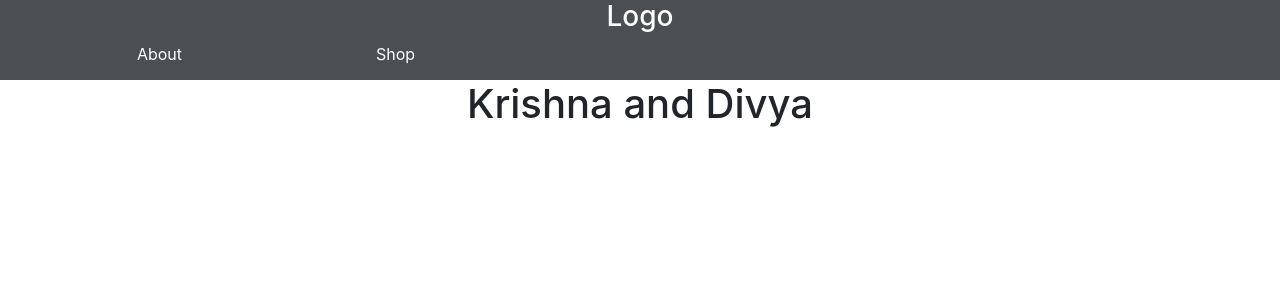
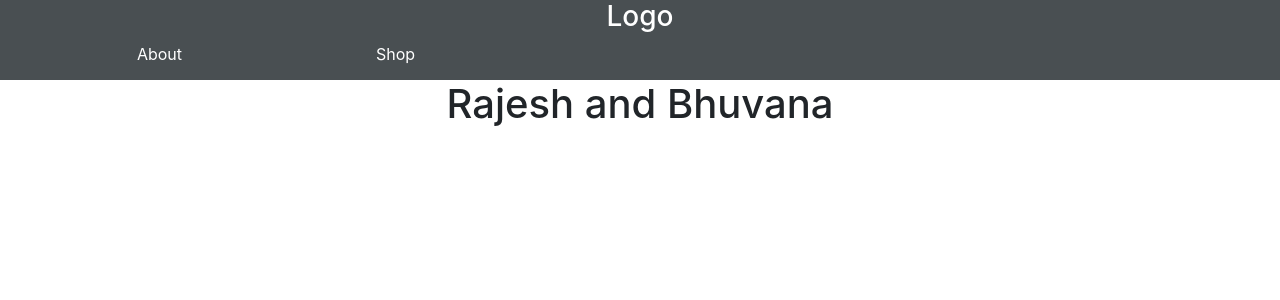
Before and after one commit to sumidha/ProjReact, a React (Create React App) app: page /About in a window 1280 px wide. Shown: the top 300 px of the page. Built offline with nearby package versions, Linux system fonts and the light colour scheme.

Commit message:
Updated by developer

```diff
--- a/src/Router/About.js
+++ b/src/Router/About.js
@@ -8,7 +8,7 @@ class About extends Component {
     render() {
         return (
 
-            <h1>Krishna and Divya</h1>
+            <h1>Rajesh and Bhuvana</h1>
          );
     }
 }
```
